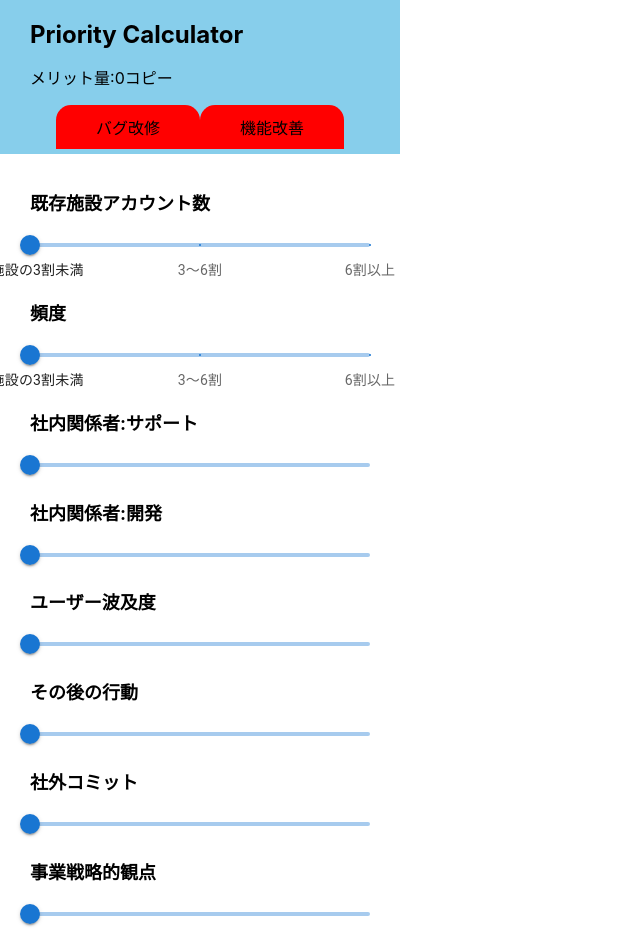
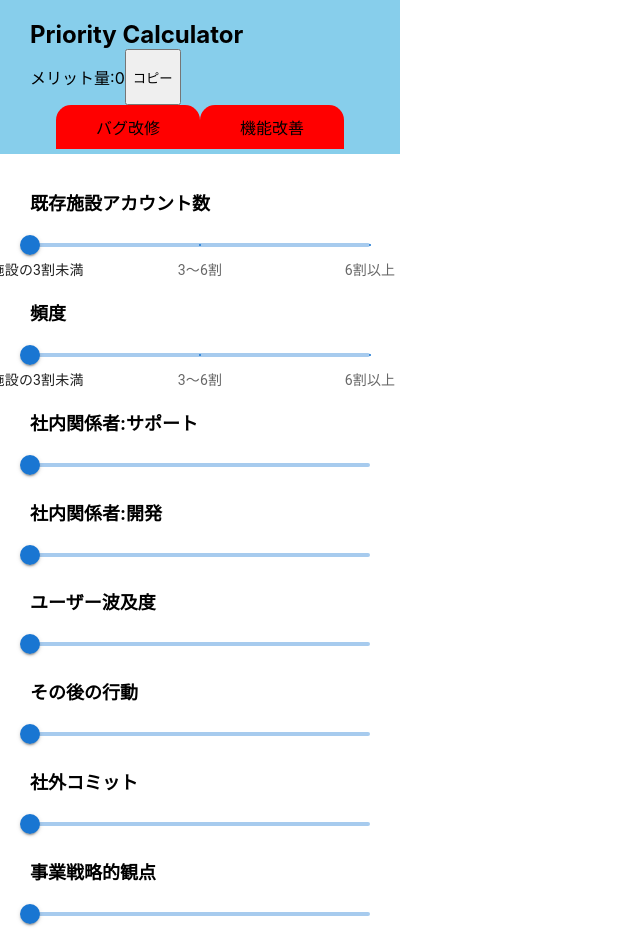
Before and after one commit to Yuji5117/priority-calculator, a React (Create React App) app: page / in a window 1280 px wide. Shown: the whole page, without its empty margins (0-640 px from the left). Built offline with nearby package versions, Linux system fonts and the light colour scheme.

Commit message:
クリップ機能を実装

```diff
--- a/src/components/Header.tsx
+++ b/src/components/Header.tsx
@@ -7,13 +7,33 @@ interface PropsType {
 }
 
 const Header = ({ priorityScore }: PropsType) => {
+  const copyTextToClipboard = (text: any): void => {
+    navigator.clipboard.writeText(text);
+  };
+
+  const formatedAsMarkdown = (): string => {
+    // const resultArr = this.getResultTitleAndNum();
+    let text = "";
+    text += "## メリット量\n";
+    text += "\n";
+    text += "| name | value |\n";
+    text += "| ---- | ---- |\n";
+    // resultArr.forEach((r) => {
+    //   text += "| " + r.title + " | " + r.num + " |\n";
+    // });
+    text += "| **total** | **" + priorityScore + "** |\n";
+    return text;
+  };
+
   return (
     <Wrapper>
       <Container>
         <Title>Priority Calculator</Title>
         <Content>
           <p>メリット量:{priorityScore}</p>
-          <p>コピー</p>
+          <button onClick={() => copyTextToClipboard(formatedAsMarkdown())}>
+            コピー
+          </button>
         </Content>
         <MenuTab>
           <TabItem>バグ改修</TabItem>
```
